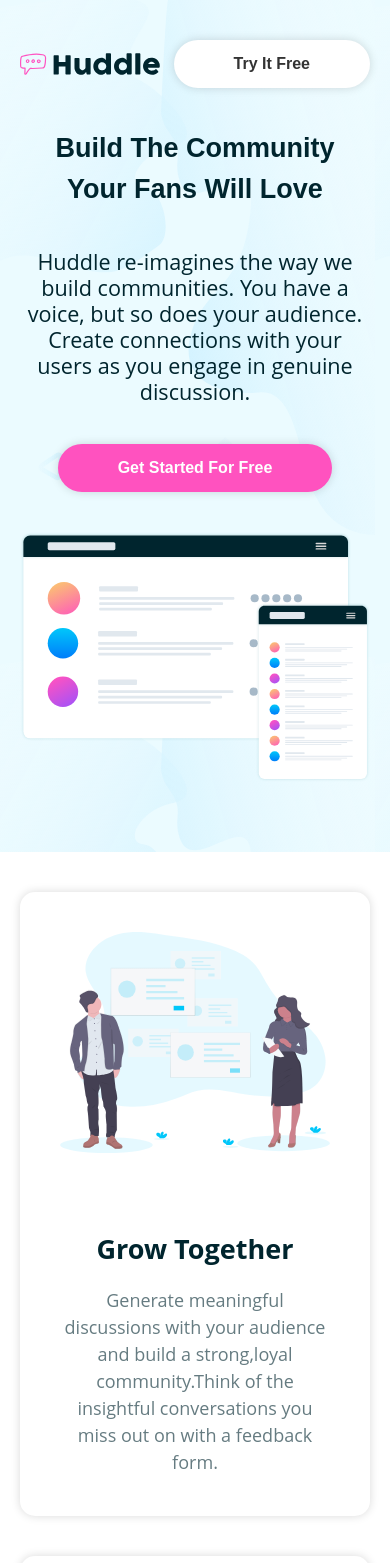
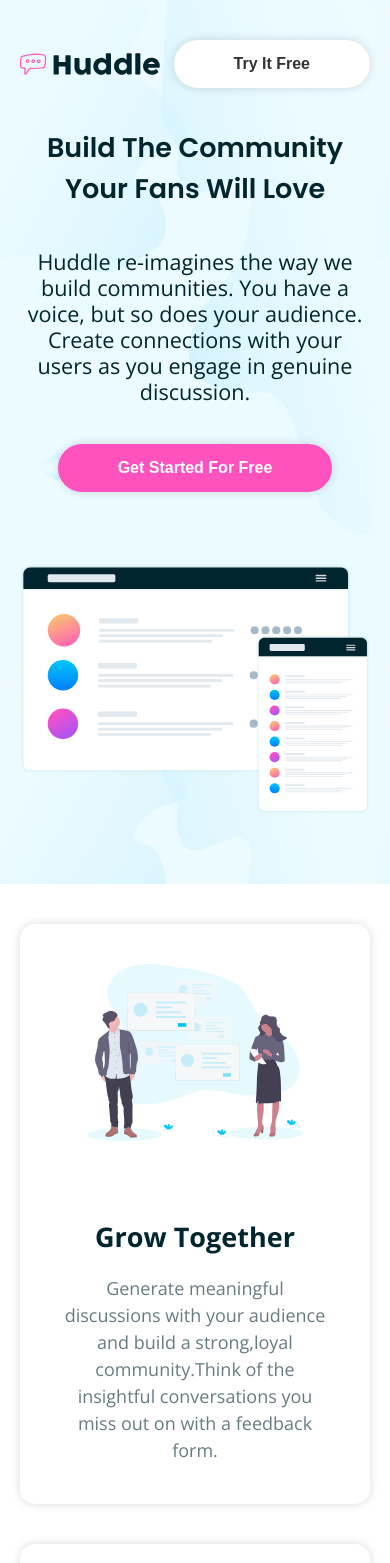
Before and after one commit to AlbertSigsbert/Huddle, a React (Create React App) app: page / in a window 390 px wide. Shown: the top 1563 px of the page. Built offline with nearby package versions, Linux system fonts and the light colour scheme.

Commit message:
Fix font issue using react-helmet async & Responsiveness on tablets

```diff
--- a/package.json
+++ b/package.json
@@ -8,7 +8,7 @@
     "@testing-library/user-event": "^13.5.0",
     "react": "^17.0.2",
     "react-dom": "^17.0.2",
-    "react-helmet": "^6.1.0",
+    "react-helmet-async": "^1.2.2",
     "react-icons": "^4.3.1",
     "react-scripts": "5.0.0",
     "styled-components": "^5.3.3",
--- a/src/App.js
+++ b/src/App.js
@@ -1,3 +1,4 @@
+import { Helmet, HelmetProvider } from 'react-helmet-async';
 import { ThemeProvider } from "styled-components";
 import Header from "./Components/Header";
 import Footer from "./Components/Footer";
@@ -5,43 +6,46 @@ import Card from "./Components/Card";
 import { Container } from "./Components/Styled/Container.styled";
 import GlobalStyles from "./Components/Styled/Global.styled";
 import SmallCard from "./Components/SmallCard";
-import {content} from "./content";
+import { content } from "./content";
 function App() {
   const theme = {
-     colors:{
-       header: '#ebfbff',
-       body:'#fff',
-       footer:'hsl(192, 100%, 9%)'
+    colors: {
+      header: "#ebfbff",
+      body: "#fff",
+      footer: "hsl(192, 100%, 9%)",
     },
 
-     media:{
-       mobile:'576px',
-       tablet:'768px'
+    media: {
+      mobile: "576px",
+      tablet: "768px",
     },
-
   };
   return (
-
+    <HelmetProvider>
     <ThemeProvider theme={theme}>
       <>
-
-      <GlobalStyles/>
+        <Helmet>
+          <meta charSet="utf-8" />
+          <title>Huddle</title>
+          <link rel="preconnect" href="https://fonts.googleapis.com"></link>
+          <link rel="preconnect" href="https://fonts.gstatic.com" crossorigin></link>
+          <link href="https://fonts.googleapis.com/css2?family=Open+Sans:wght@400;700&family=Poppins:wght@400;600;700&display=swap" rel="stylesheet"></link>
+        </Helmet>
+        <GlobalStyles />
 
         <Header />
 
         <Container>
-             { content.map((item, index) => (
+          {content.map((item, index) => (
             <Card key={index} item={item} />
           ))}
-              <SmallCard/>
+          <SmallCard />
         </Container>
 
-
-
-          <Footer/>
-
+        <Footer />
       </>
     </ThemeProvider>
+    </HelmetProvider>
   );
 }
 
--- a/src/Components/Styled/Card.styled.js
+++ b/src/Components/Styled/Card.styled.js
@@ -46,4 +46,11 @@ export const StyledCard = styled.div`
       width: 100%;
     }
   }
+  @media (max-width: ${({ theme }) => theme.media.tablet}) {
+    padding: 40px;
+    column-gap: 1em;
+    img {
+      width: 80%;
+    }
+  }
 `;
--- a/src/Components/Styled/Container.styled.js
+++ b/src/Components/Styled/Container.styled.js
@@ -5,4 +5,8 @@ export const Container = styled.div `
   max-width:100%;
   padding:0 20px;
   margin: 0 auto;
+
+  @media (max-width: ${({ theme }) => theme.media.tablet}) {
+    width:700px;
+  }
 `
--- a/src/Components/Styled/Flex.styled.js
+++ b/src/Components/Styled/Flex.styled.js
@@ -3,8 +3,6 @@ import styled from "styled-components";
 export const Flex = styled.div`
   display: flex;
   align-items: center;
-
-
 
   & > div,
   & > ul {
@@ -20,6 +18,25 @@ export const Flex = styled.div`
     font-weight: 400;
     font-size:1em;
 
+  }
+
+  @media (max-width: ${({ theme }) => theme.media.tablet}) {
+   flex-direction: column;
+   text-align: center;
+
+   h1{
+    font-size: 2em;
+
+  }
+
+  p{
+    font-size: 1.4em;
+    text-align: center;
+    line-height: 1.2;
+  }
+  button{
+    margin-bottom: 2em;
+  }
   }
 
   @media (max-width: ${({ theme }) => theme.media.mobile}) {
--- a/src/Components/Styled/Footer.styled.js
+++ b/src/Components/Styled/Footer.styled.js
@@ -21,6 +21,12 @@ p{
     text-align: right;
 }
 
+@media (max-width: ${({ theme }) => theme.media.tablet}) {
+
+    p{
+        text-align: center;
+    }
+}
 @media (max-width: ${({ theme }) => theme.media.mobile}) {
     text-align: center;
 
--- a/src/Components/Styled/Global.styled.js
+++ b/src/Components/Styled/Global.styled.js
@@ -1,8 +1,6 @@
 import { createGlobalStyle } from "styled-components";
 
 const GlobalStyles = createGlobalStyle`
-@import url('https://fonts.googleapis.com/css2?family=Poppins:ital,wght@0,400;0,600;0,700;1,300;1,400;1,600;1,700&display=swap');
-@import url('https://fonts.googleapis.com/css2?family=Open+Sans:ital,wght@0,400;0,700;1,400;1,700&display=swap');
 
 *{
     margin:0;
--- a/src/Components/Styled/Grid.styled.js
+++ b/src/Components/Styled/Grid.styled.js
@@ -14,6 +14,11 @@ export const Grid = styled.div`
 
 
 
+  @media (max-width: ${({ theme }) => theme.media.tablet}) {
+    grid-template-columns: 2fr;
+    column-gap: 0;
+  }
+
   @media (max-width: ${({ theme }) => theme.media.mobile}) {
     grid-template-columns: 1fr;
     column-gap: 0;
--- a/src/Components/Styled/SmallCard.styled.js
+++ b/src/Components/Styled/SmallCard.styled.js
@@ -21,6 +21,16 @@ export const StyledSmallCard = styled.div`
     padding:20px 60px;
   }
 
+  @media (max-width: ${({ theme }) => theme.media.tablet}) {
+    width:80%;
+    padding:40px;
+    transform: translateY(70%);
+
+    h2{
+        font-size: 1.2em;
+    }
+
+  }
   @media (max-width: ${({ theme }) => theme.media.mobile}) {
     width:100%;
     padding:40px;
```
Also changed, not shown: 1 other file (tests, documents, lock files or other folders). Lines whose indentation alone changed are shown as unchanged.
